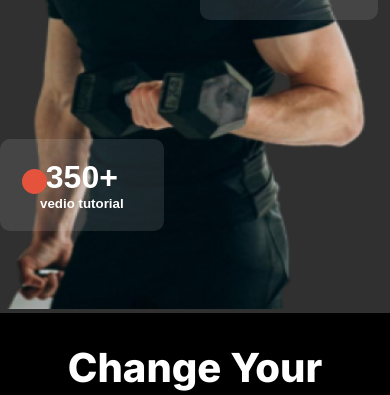
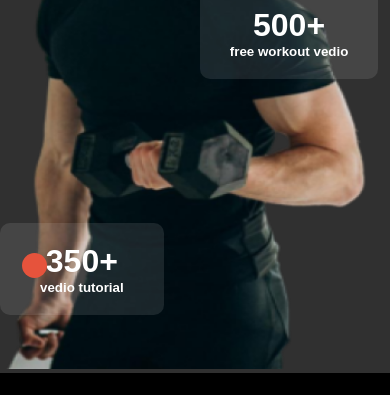
Before and after one commit to maksuda32/Assignment-2-new, a plain HTML site: page index.html in a window 390 px wide. Shown: the part 705-1100 px from the top of the page. Drawn offline with nearby package versions, Linux system fonts and the light colour scheme; a web font is replaced by a local one.

```diff
--- a/styles/style.css
+++ b/styles/style.css
@@ -386,6 +386,7 @@ textarea {
 @media screen and (max-width:576px) {
     .navber {
         padding: 15px;
+        margin-bottom: 60px;
     }
     .icon {
         display: block;
@@ -433,12 +434,12 @@ textarea {
     #position {
         position: absolute;
 
-        top: 75%;
+        top: 82%;
         right: 3%;
      }
      .button-2 {
         position: absolute;
-        top: 100%;
+        top: 110%;
     }
 
 
```
